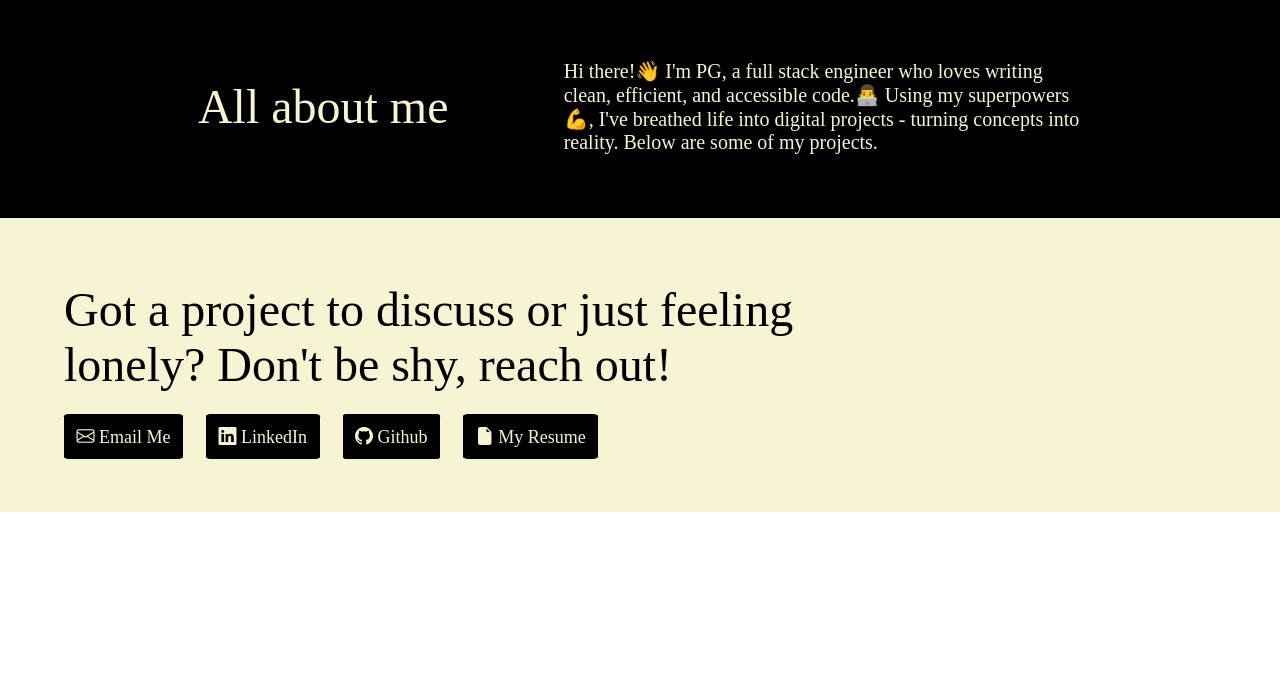
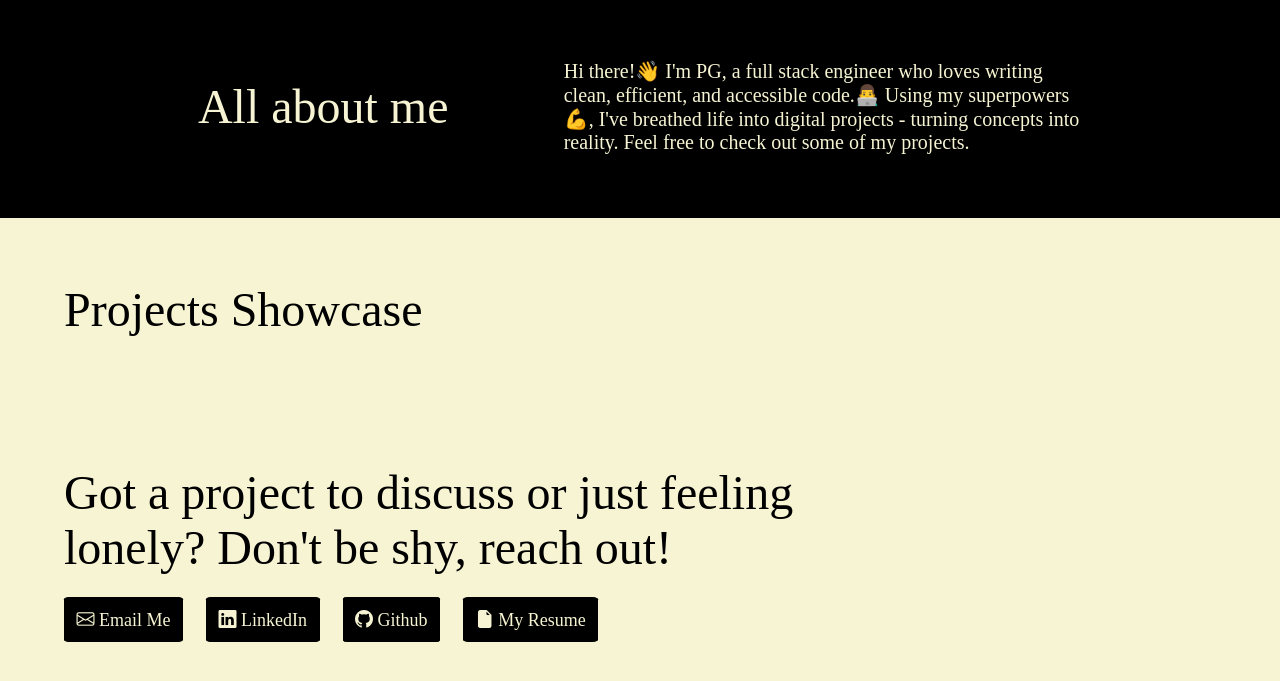
Before and after one commit to PGOpenda/portfolio, a React (Vite) app: page / in a window 1280 px wide. Shown: the part 805-1486 px from the top of the page. Before the commit the page ends 1317 px from the top, so only its background shows below. Built offline with nearby package versions, Linux system fonts and the light colour scheme; a web font is replaced by a local one.

Commit message:
Project section added alongside with scrollbar styling

```diff
--- a/src/App.jsx
+++ b/src/App.jsx
@@ -1,6 +1,7 @@
 import Header from './Header'
 import Bio from './Bio'
 import Contact from './Contact'
+import Projects from './Projects'
 
 function App() {
 
@@ -8,6 +9,7 @@ function App() {
     <>
         <Header/>
         <Bio/>
+        <Projects/>
         <Contact/>
     </>
   )
--- a/src/Bio.jsx
+++ b/src/Bio.jsx
@@ -8,7 +8,7 @@ function Bio(){
                 <p className='bio-p'>
                 Hi there!👋 I'm PG, a full stack engineer who loves writing clean, efficient,
                 and accessible code.👨‍💻 Using my superpowers💪, I've breathed life into digital
-                projects - turning concepts into reality. Below are some of my projects.
+                projects - turning concepts into reality. Feel free to check out some of my projects.
                 </p>
             </div>
         </>
--- a/src/Contact.css
+++ b/src/Contact.css
@@ -11,7 +11,7 @@
     padding-bottom: 3%;
 }
 
-a {
+.contact a{
     text-decoration: none;
     padding: 1%;
     background-color: black;
@@ -22,7 +22,7 @@ a {
     font-size: 18px;
 }
 
-a:hover {
+.contact a:hover {
     background-color: #F6F4D2;
     color: #000;
     border: 1px solid #000;
--- /dev/null
+++ b/src/Projects.css
@@ -0,0 +1,10 @@
+.projects {
+    background-color: #F6F4D2;
+    color: #000;
+    height: fit-content;
+    padding: 5% 5%;
+}
+
+.projects-h1 {
+    font-size: 48px;
+}
--- /dev/null
+++ b/src/Projects.jsx
@@ -0,0 +1,15 @@
+import './Projects.css'
+
+function Projects() {
+    return (
+        <>
+            <div className='projects'>
+                <h1 className='projects-h1'>
+                    Projects Showcase
+                </h1>
+            </div>
+        </>
+    )
+}
+
+export default Projects
--- a/src/index.css
+++ b/src/index.css
@@ -6,3 +6,23 @@
     font-weight: 400;
     font-style: normal;
 }
+
+::-webkit-scrollbar-track
+{
+	-webkit-box-shadow: inset 0 0 6px rgba(0,0,0,0.3);
+	border-radius: 10px;
+	background-color: #F5F5F5;
+}
+
+::-webkit-scrollbar
+{
+	width: 12px;
+	background-color: #F5F5F5;
+}
+
+::-webkit-scrollbar-thumb
+{
+	border-radius: 10px;
+	-webkit-box-shadow: inset 0 0 6px rgba(0,0,0,.3);
+	background-color: #555;
+}
```
